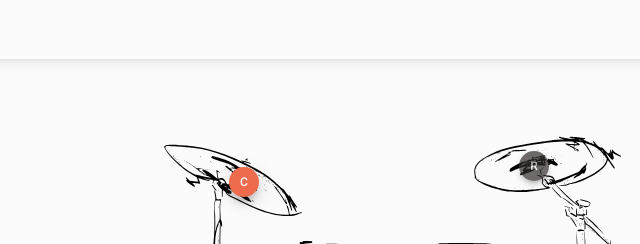
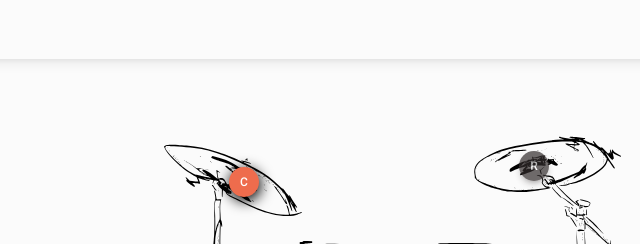
Before and after one commit to shinjith-dev/JavaScript-Drum-Kit, a plain HTML site: page index.html in a window 1280 px wide. In both pictures the pointer is over the button 455 px from the left and 181 px from the top of the page. Shown: the top 244 px of the page, 211-851 px from the left. Drawn offline with Linux system fonts and the light colour scheme.

Commit message:
improvements

```diff
--- a/drum-kit.css
+++ b/drum-kit.css
@@ -2,7 +2,7 @@ button {
   opacity: 0.7;
 }
 
-button:hover,
+.drum-cntrl:hover,
 .clicked {
   opacity: 1;
   box-shadow: 1px 3px 14px 1px #000;
```
